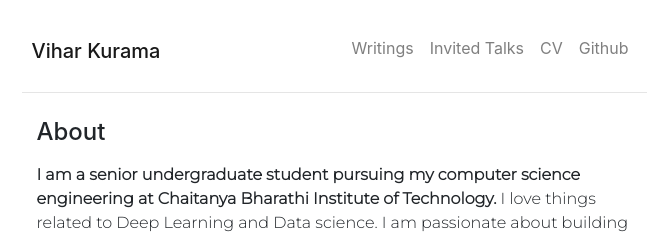
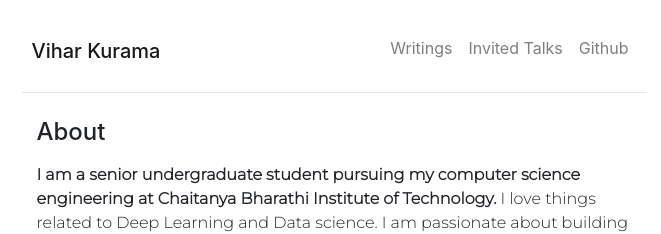
Before and after one commit to vihar/vihar.github.io-archive, a Jekyll site: the page built from index.html, in a window 1280 px wide. Shown: the top 234 px of the page, without its empty margins (306-967 px from the left). Built offline with Jekyll 4.4.1, drawn with Linux system fonts in a browser that asks for light colours; nearby versions of some CDN libraries.

Commit message:
Remove Link

```diff
--- a/_includes/navbar.html
+++ b/_includes/navbar.html
@@ -11,9 +11,9 @@
       <li class="nav-item">
         <a class="nav-link" href="/talks">Invited Talks</a>
       </li>
-      <li class="nav-item">
-        <a class="nav-link" href="https://cdn.discordapp.com/attachments/505249460339867650/505249571769942036/vihar-kurama-cv-2018.pdf">CV</a>
-      </li>
+<!--       <li class="nav-item">
+        <a class="nav-link" href="https://cdn.discordapp.com/attachments/505249460339867650/5249571769942036/vihar-kurama-cv-2018.pdf">CV</a>
+      </li> -->
       <li class="nav-item">
         <a class="nav-link" href="https://github.com/vihar">Github</a>
       </li>
```
